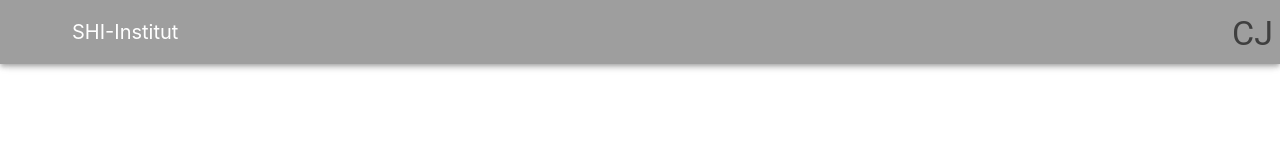
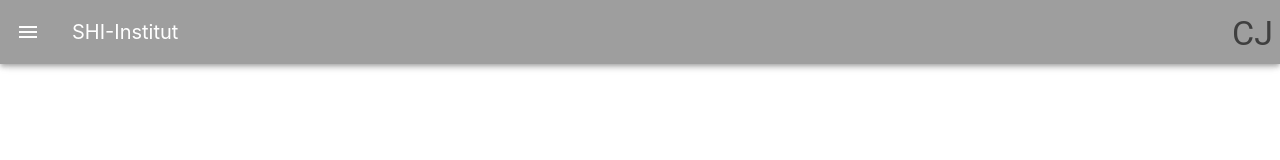
Before and after one commit to swapdi/vue-router, a Vue app: page / in a window 1280 px wide. Shown: the top 160 px of the page. Built offline with nearby package versions, Linux system fonts and the light colour scheme.

Commit message:
fix icons

```diff
--- a/src/main.js
+++ b/src/main.js
@@ -1,6 +1,6 @@
 import { createApp } from "vue";
 import { createPinia } from "pinia";
-import { createVuetify } from "vuetify";
+import vuetify from "./plugins/vuetify";
 
 import App from "./App.vue";
 import router from "./router";
@@ -8,11 +8,6 @@
 import "./assets/main.css";
 import "vuetify/styles";
 
-const app = createApp(App);
-const vuetify = createVuetify();
+const pinia = createPinia();
 
-app.use(createPinia());
-app.use(router);
-app.use(vuetify);
-
-app.mount("#app");
+createApp(App).use(router).use(pinia).use(vuetify).mount("#app");
--- a/src/plugins/vuetify.js
+++ b/src/plugins/vuetify.js
@@ -1,21 +1,9 @@
 // Styles
 import "@mdi/font/css/materialdesignicons.css";
-import vuetify from "vite-plugin-vuetify";
+import "vuetify/styles";
 
 // Vuetify
 import { createVuetify } from "vuetify";
-import { mdi } from "vuetify/iconsets/mdi";
-import { aliases, fa } from "vuetify/iconsets/fa";
 
-export default createVuetify({
-  icons: {
-    defaultSet: "fa",
-    aliases,
-    sets: {
-      fa,
-      mdi,
-    },
-  },
-});
-
+export default createVuetify();
 // https://vuetifyjs.com/en/introduction/why-vuetify/#feature-guides
--- /dev/null
+++ b/src/plugins/webfontloader.js
@@ -0,0 +1,17 @@
+/**
+ * plugins/webfontloader.js
+ *
+ * webfontloader documentation: https://github.com/typekit/webfontloader
+ */
+
+export async function loadFonts() {
+  const webFontLoader = await import(
+    /* webpackChunkName: "webfontloader" */ "webfontloader"
+  );
+
+  webFontLoader.load({
+    google: {
+      families: ["Roboto:100,300,400,500,700,900&display=swap"],
+    },
+  });
+}
```
